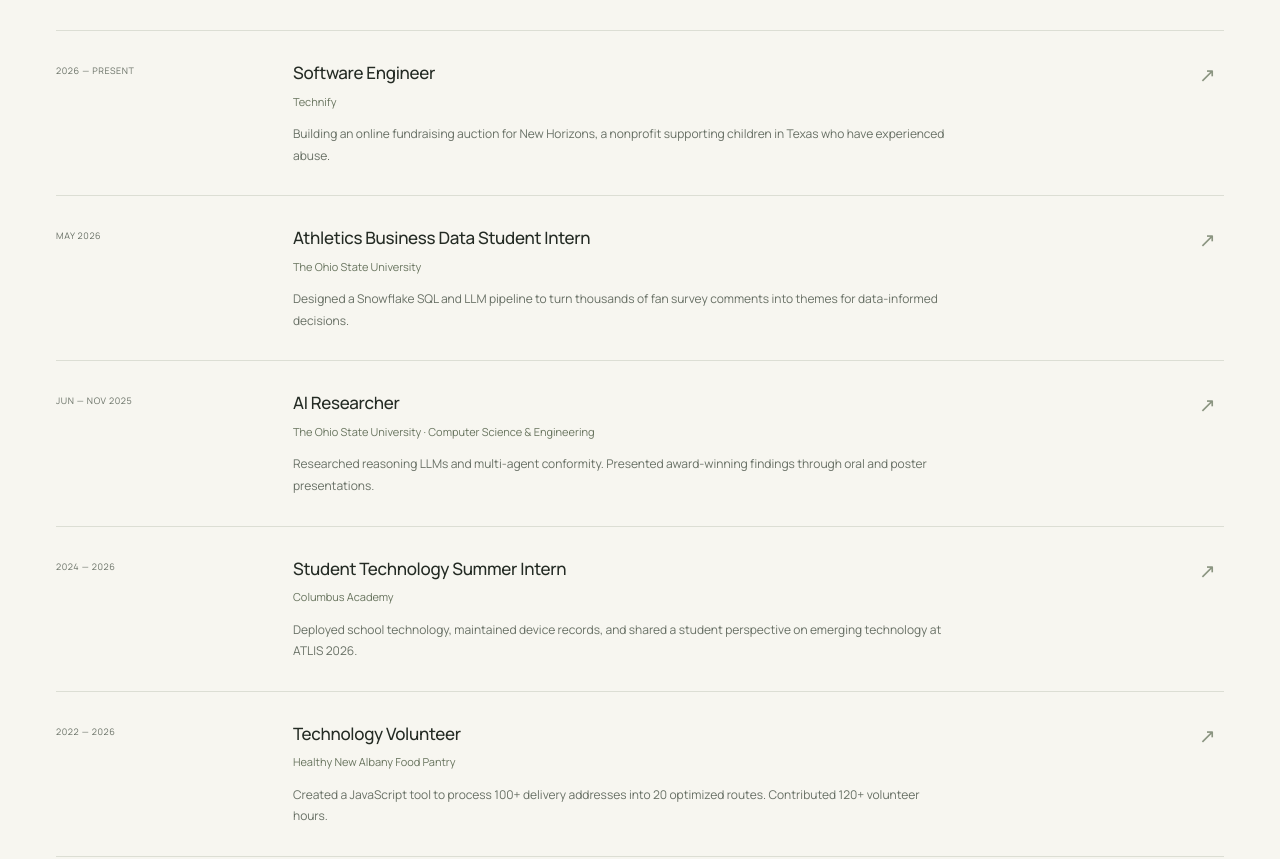
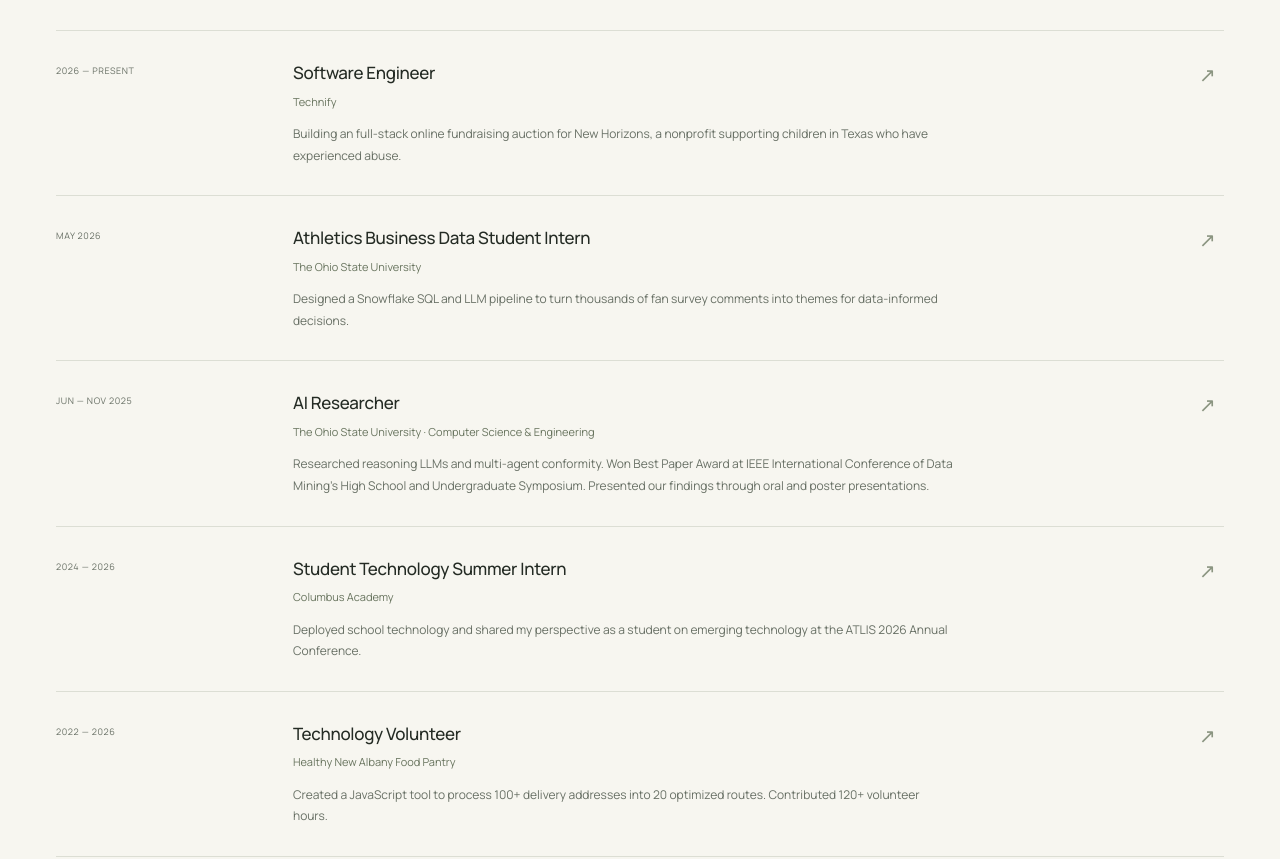
Before and after one commit to ChrisHill415/PersonalWebsite, a Next.js app: page / in a window 1280 px wide. Shown: the part 2420-3279 px from the top of the page. Built offline with nearby package versions, Linux system fonts and the light colour scheme.

Commit message:
Improving experience descriptions

```diff
--- a/app/page.tsx
+++ b/app/page.tsx
@@ -388,7 +388,7 @@ export default function Home() {
                 "2026 — PRESENT",
                 "Software Engineer",
                 "Technify",
-                "Building an online fundraising auction for New Horizons, a nonprofit supporting children in Texas who have experienced abuse.",
+                "Building an full-stack online fundraising auction for New Horizons, a nonprofit supporting children in Texas who have experienced abuse.",
               ],
               [
                 "MAY 2026",
@@ -400,13 +400,13 @@ export default function Home() {
                 "JUN — NOV 2025",
                 "AI Researcher",
                 "The Ohio State University · Computer Science & Engineering",
-                "Researched reasoning LLMs and multi-agent conformity. Presented award-winning findings through oral and poster presentations.",
+                "Researched reasoning LLMs and multi-agent conformity. Won Best Paper Award at IEEE International Conference of Data Mining's High School and Undergraduate Symposium. Presented our findings through oral and poster presentations.",
               ],
               [
                 "2024 — 2026",
                 "Student Technology Summer Intern",
                 "Columbus Academy",
-                "Deployed school technology, maintained device records, and shared a student perspective on emerging technology at ATLIS 2026.",
+                "Deployed school technology and shared my perspective as a student on emerging technology at the ATLIS 2026 Annual Conference.",
               ],
               [
                 "2022 — 2026",
```
